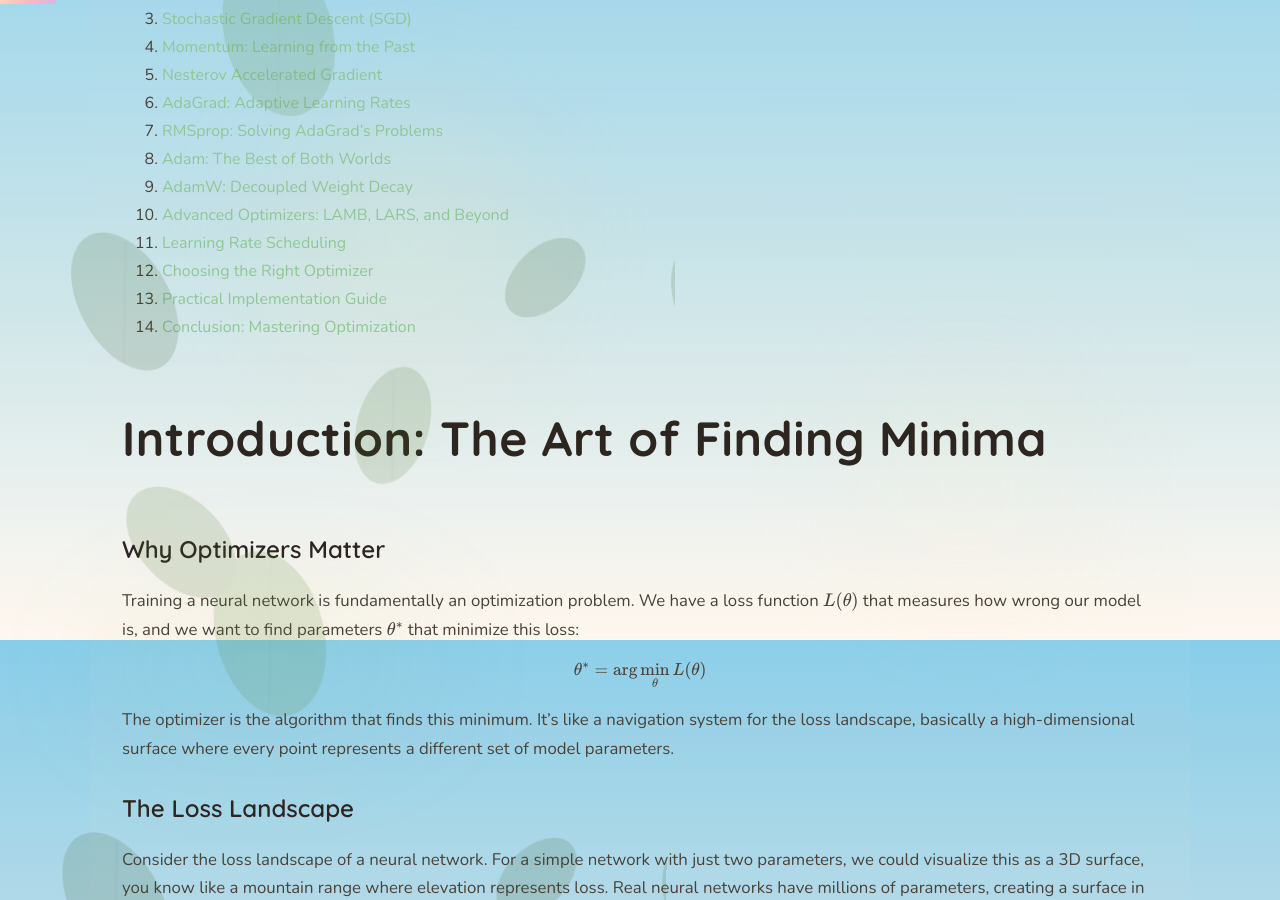
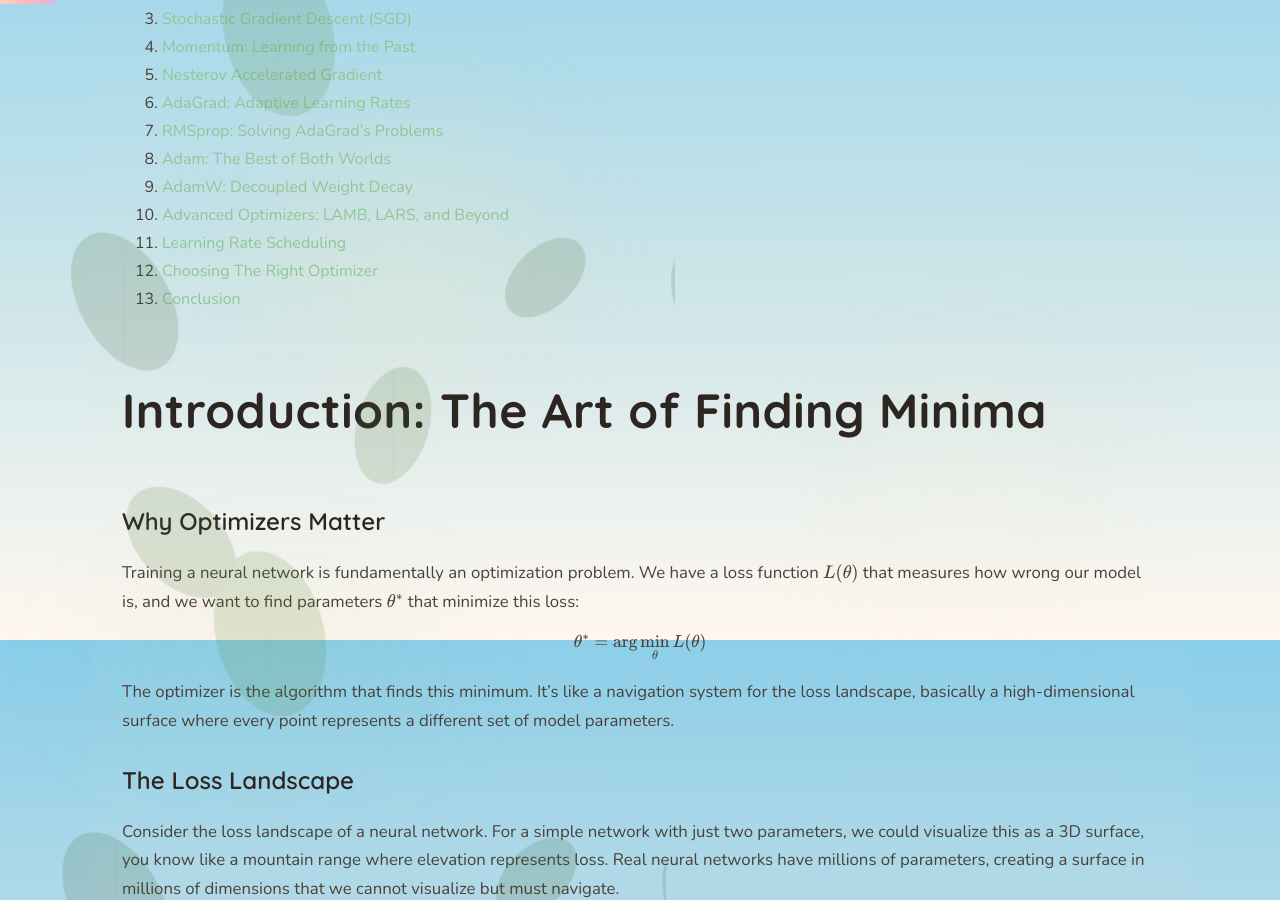
Before and after one commit to mayank1101/mayank1101.github.io, a Jekyll site: the page built from _posts/2026-01-19-optimizers.md, in a window 1280 px wide and 900 px high, scrolled down 1160 px. Built offline with Jekyll 4.4.1, drawn with Linux system fonts in a browser that asks for light colours; some of the changed text lies outside the part shown.

Commit message:
fixed link fragment in the markdown

````diff
--- a/_posts/2026-01-19-optimizers.md
+++ b/_posts/2026-01-19-optimizers.md
@@ -23,9 +23,8 @@
 9. [AdamW: Decoupled Weight Decay](#adamw-decoupled-weight-decay)
 10. [Advanced Optimizers: LAMB, LARS, and Beyond](#advanced-optimizers-lamb-lars-and-beyond)
 11. [Learning Rate Scheduling](#learning-rate-scheduling)
-12. [Choosing the Right Optimizer](#choosing-the-right-optimizer)
-13. [Practical Implementation Guide](#practical-implementation-guide)
-14. [Conclusion: Mastering Optimization](#conclusion-mastering-optimization)
+12. [Choosing The Right Optimizer](#choosing-the-right-optimizer)
+13. [Conclusion](#conclusion)
 
 ## Introduction: The Art of Finding Minima
 
@@ -685,7 +684,7 @@
 
 This often achieves faster convergence and better results.
 
-## Choosing the Right Optimizer
+## Choosing The Right Optimizer
 
 ### Decision Framework
 
@@ -871,7 +870,7 @@
 scheduler = optim.lr_scheduler.MultiStepLR(optimizer, milestones=[30, 60, 90])
 ```
 
-## Conclusion:
+## Conclusion
 
 We've traveled from simple gradient descent to sophisticated adaptive methods. Each optimizer represents a different strategy for navigating the loss landscape:
 
````
